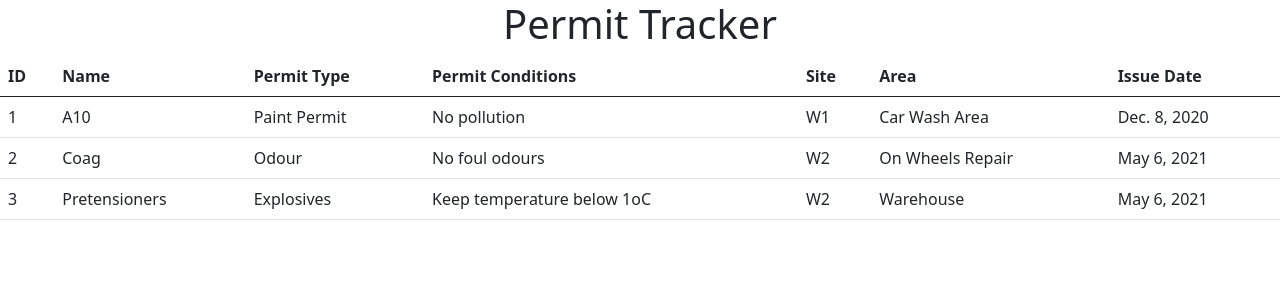
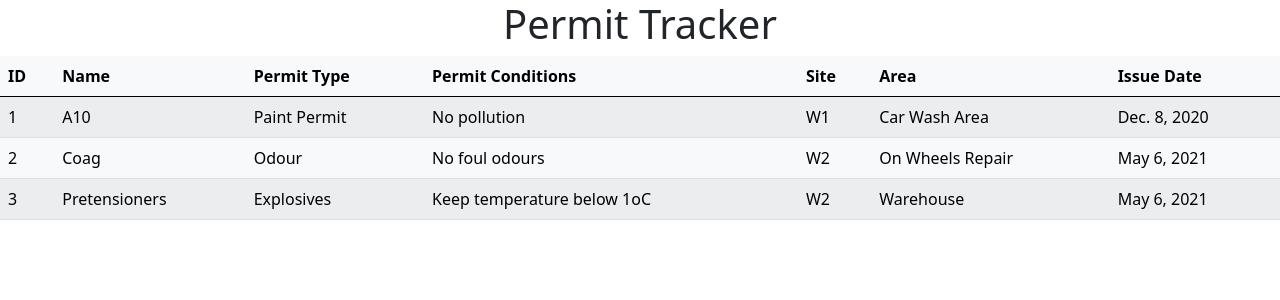
Before and after one commit to teefats/permit_tracker, a Django app: page / in a window 1280 px wide. Shown: the top 300 px of the page. Run offline with Django 3.2, Linux system fonts and the light colour scheme; data comes from the database, SQL or seed files in the repository.

Commit message:
Edited table

```diff
--- a/permits/permit_tracker/templates/permit_tracker/index.html
+++ b/permits/permit_tracker/templates/permit_tracker/index.html
@@ -10,8 +10,8 @@
 <body>
 {% block content %}
     <h1 class="text-center">Permit Tracker</h1>
-    <table class="table">
-        <thead>
+    <table class="table table-striped table-light table-hover">
+        <thead class="thead thead-dark">
         <tr>
         <th scope="col">ID</th>
         <th scope="col">Name</th>
```
